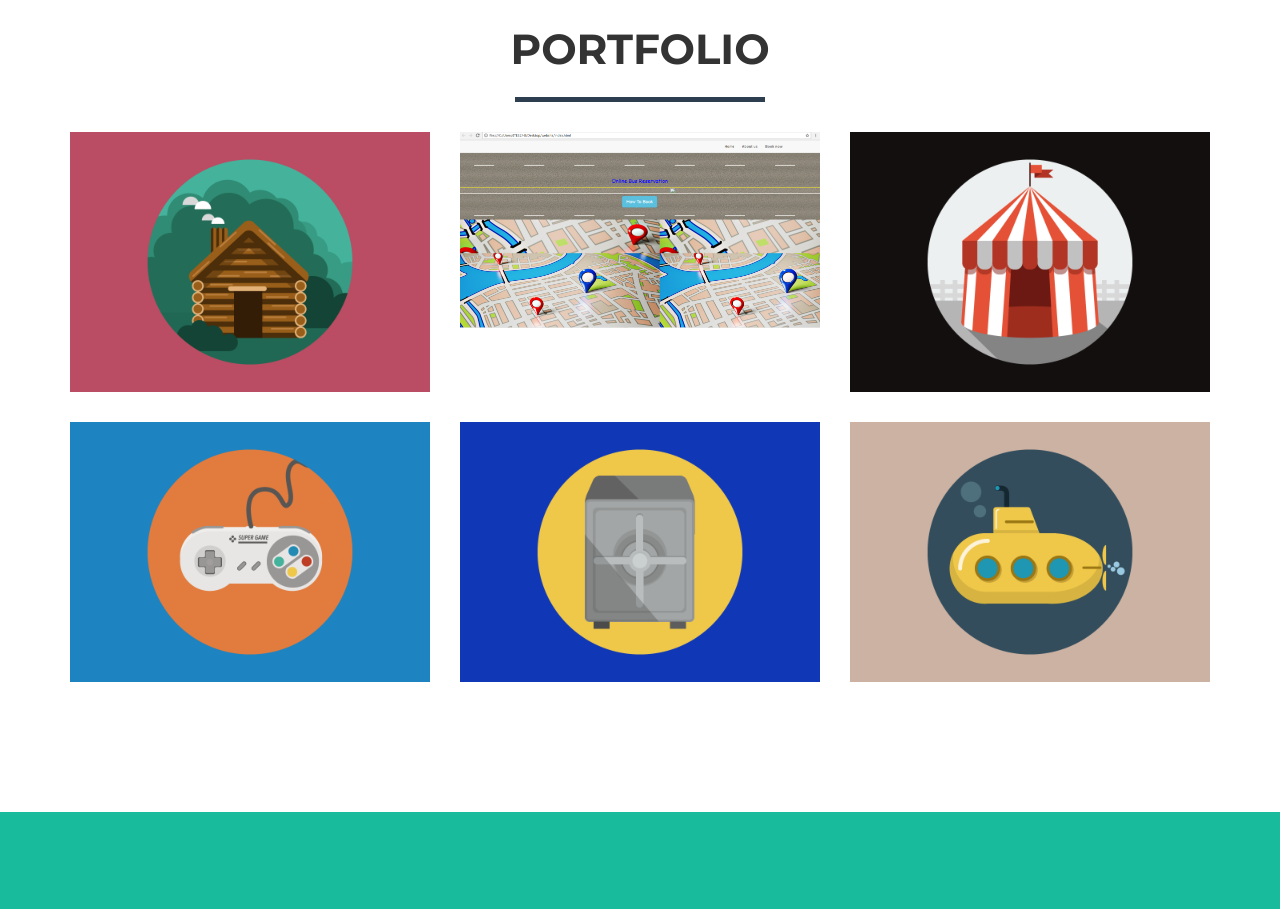
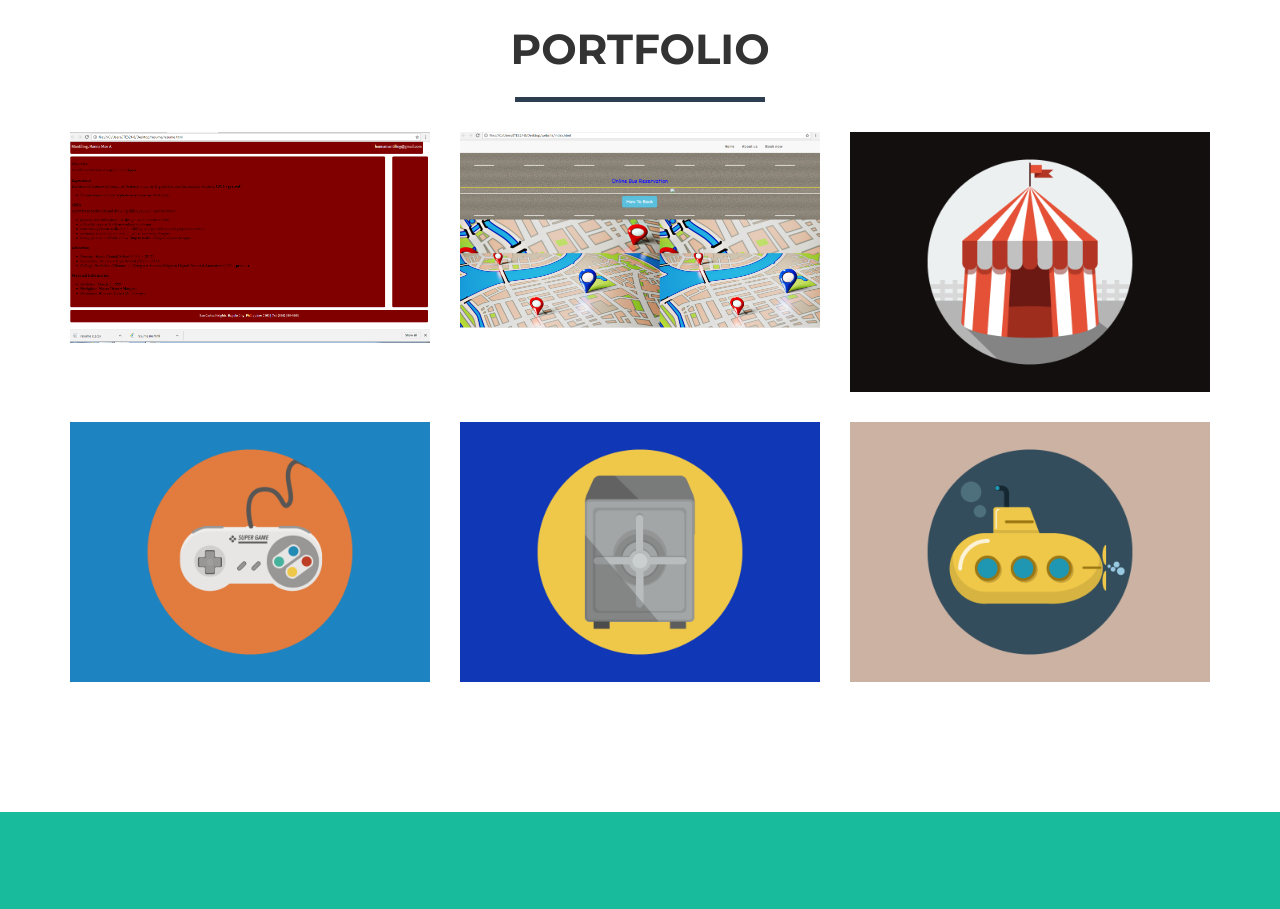
Before and after one commit to hannakimi/hannakimi.github.io, a website: page index.html in a window 1280 px wide. Shown: the part 840-1749 px from the top of the page. Drawn offline with nearby package versions, Linux system fonts and the light colour scheme; files whose address does not match are found by name.

Commit message:
Update index.html

```diff
--- a/index.html
+++ b/index.html
@@ -99,7 +99,7 @@
                                 <i class="fa fa-search-plus fa-3x"></i>
                             </div>
                         </div>
-                        <img src="img/portfolio/cabin.png" class="img-responsive" alt="">
+                        <img src="img/portfolio/resume.png" class="img-responsive" alt="">
                     </a>
                 </div>
                 <div class="col-sm-4 portfolio-item">
@@ -306,7 +306,7 @@
                         <div class="modal-body">
                             <h2><a href="https://hannakimi.github.io/resume.github.io/">Resume</a></h2>
                             <hr class="star-primary">
-                            <img src="img/portfolio/cabin.png" class="img-responsive img-centered" alt="">
+                            <img src="img/portfolio/resume.png" class="img-responsive img-centered" alt="">
                             <p>Use this area of the page to describe your project. The icon above is part of a free icon set by <a href="https://sellfy.com/p/8Q9P/jV3VZ/">Flat Icons</a>. On their website, you can download their free set with 16 icons, or you can purchase the entire set with 146 icons for only $12!</p>
                             <ul class="list-inline item-details">
                                 <li>Client:
```
